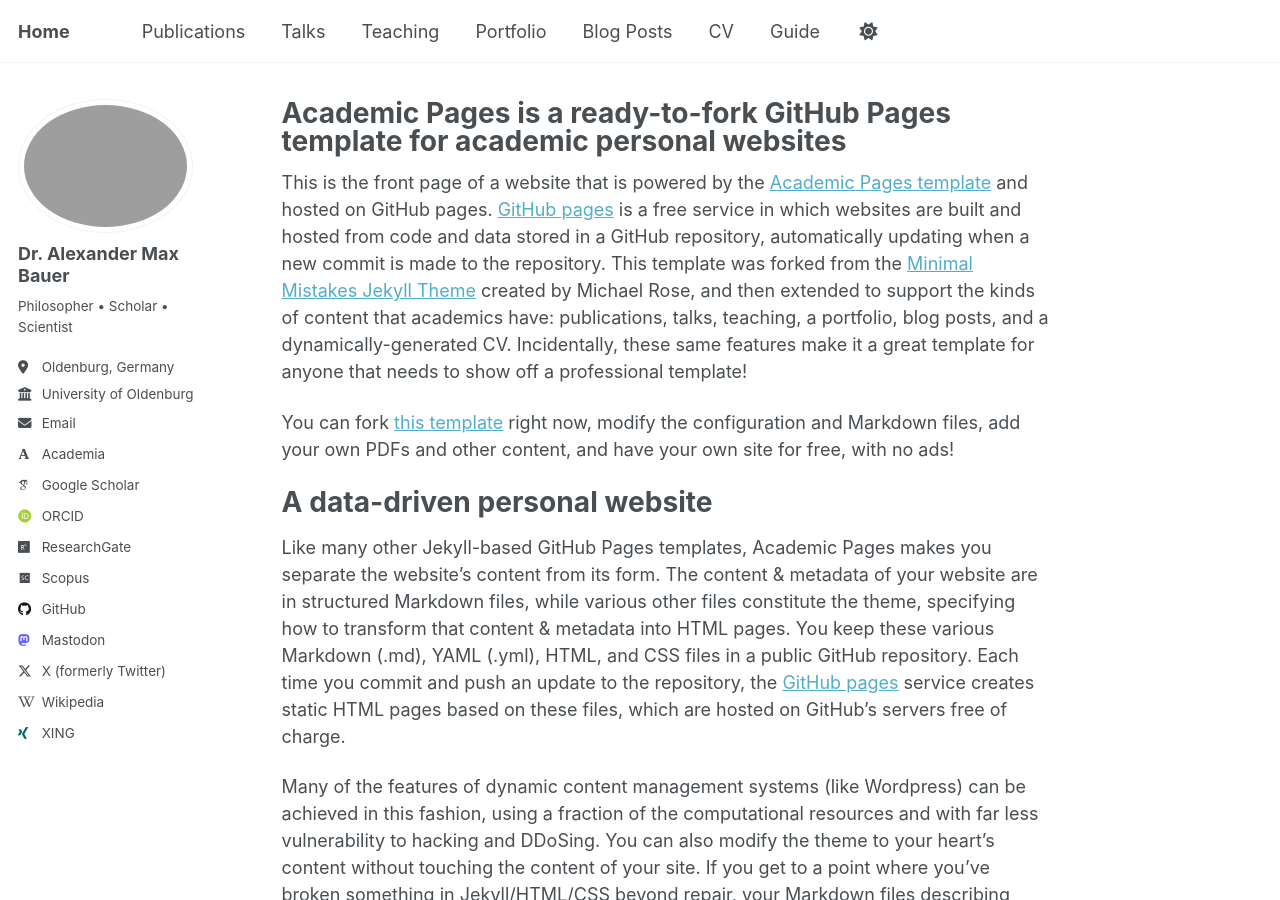
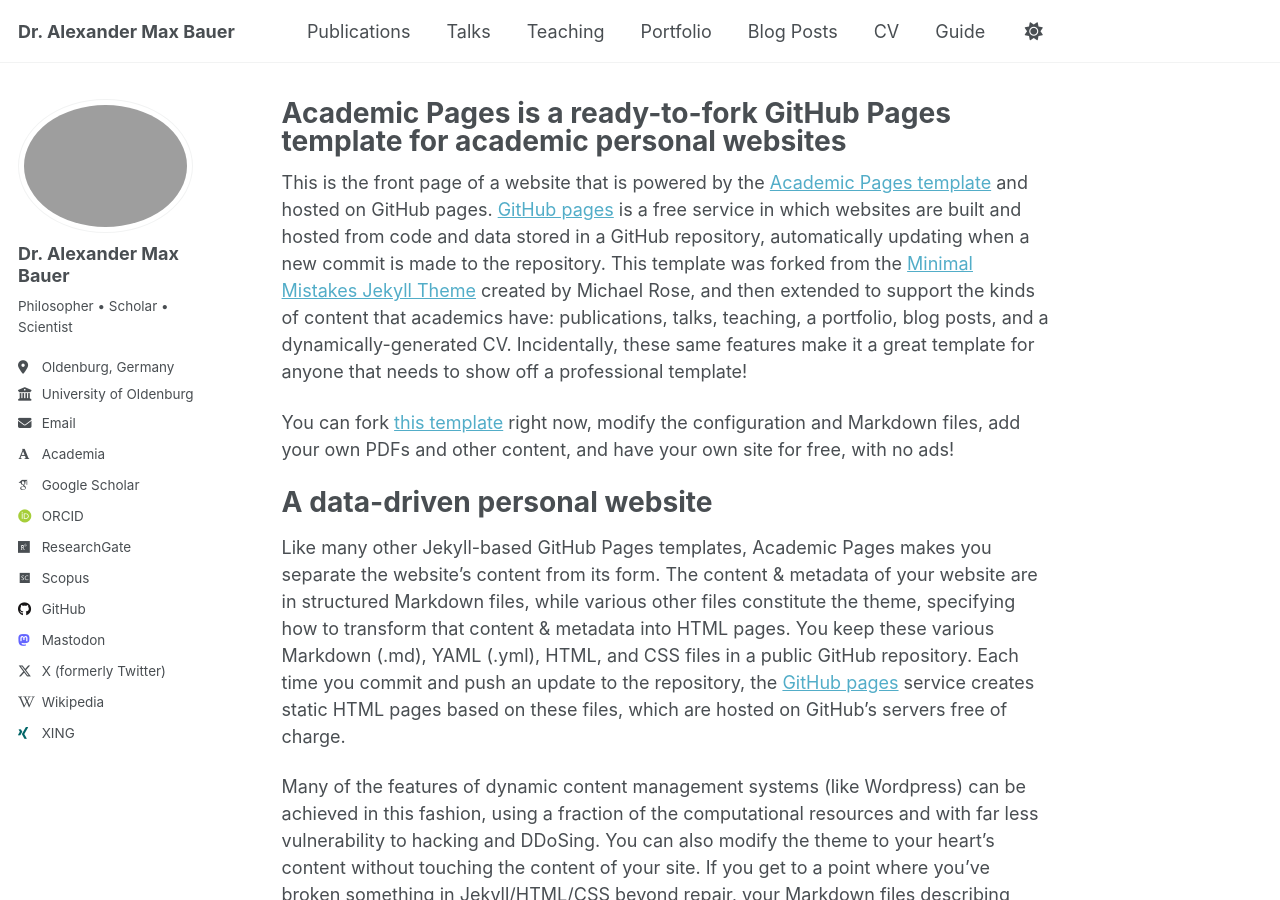
Before and after one commit to alephmembeth/alephmembeth.github.io, a Jekyll site: the page built from _pages/about.md, in a window 1280 px wide and 900 px high. Built offline with Jekyll 4.4.1, drawn with Linux system fonts in a browser that asks for light colours; some web fonts are replaced; a script that is not in the unit is left out.

Commit message:
Update _config.yml

```diff
--- a/_config.yml
+++ b/_config.yml
@@ -1,9 +1,9 @@
 # Basic site settings
 locale                   : "en-GB"
 site_theme               : "default"
-title                    : "Home"
+title                    : "Dr. Alexander Max Bauer"
 title_separator          : "-"
-name                     : &name "Dr. Alexander Max Bauer"
+name                     :
 description              : &description "Philosopher • Scholar • Scientist"
 url                      : https://alephmembeth.github.io
 baseurl                  : ""
```
